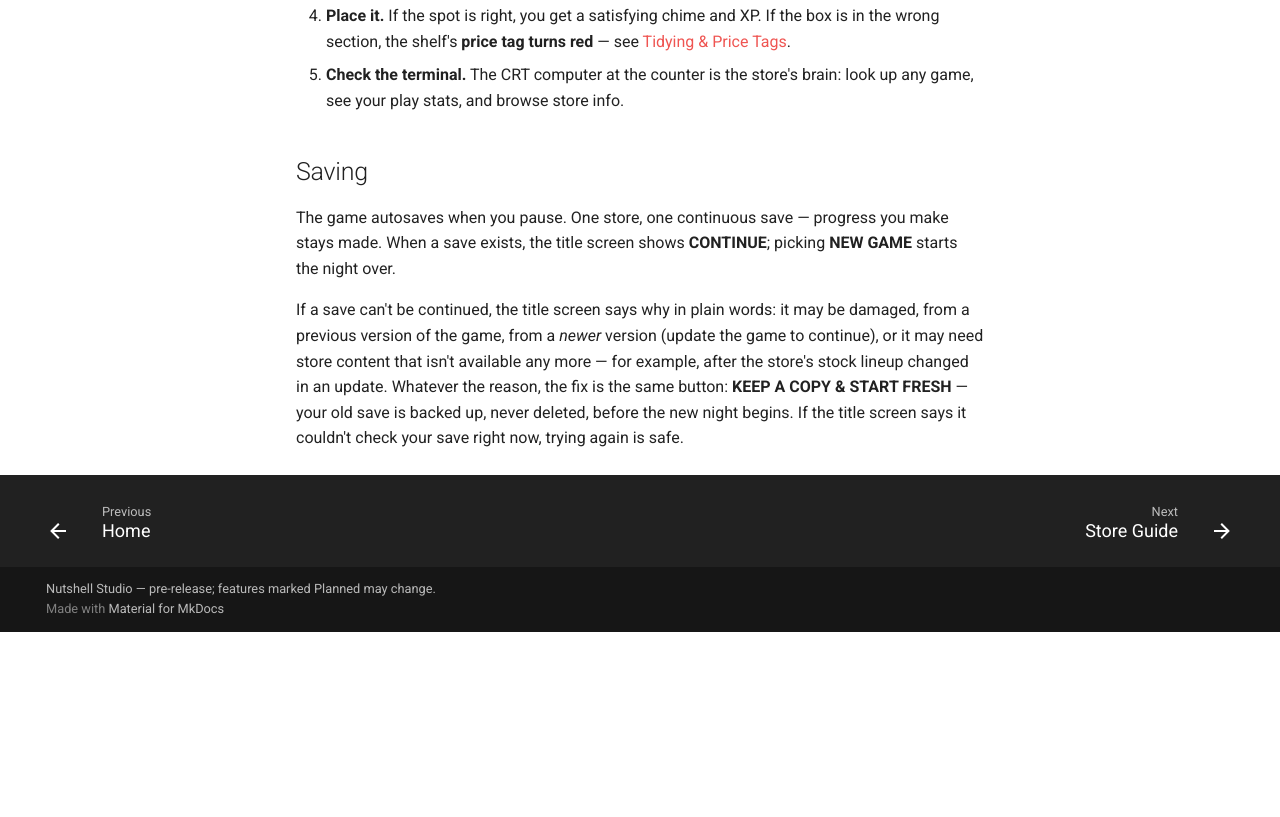
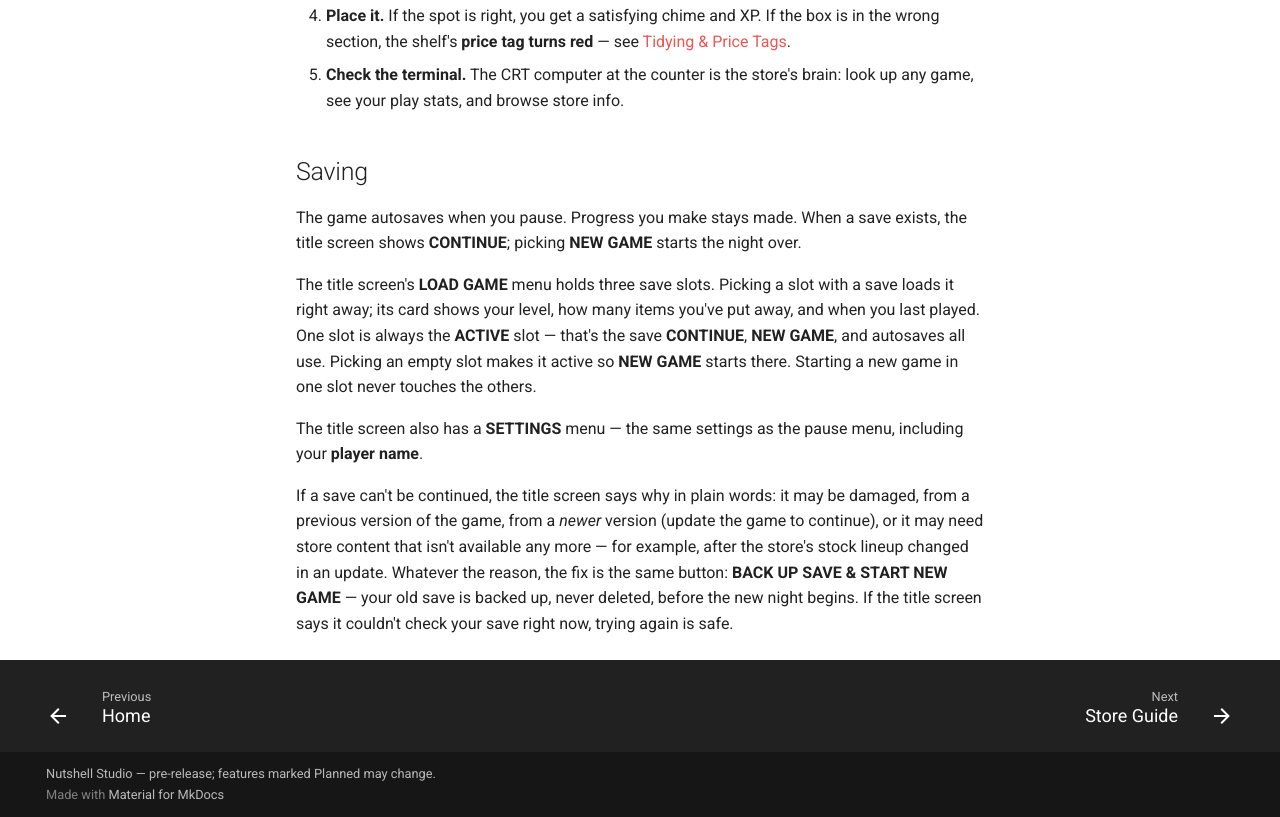
Before and after one commit to Nutshell-Studio/gamestart-wiki, a plain HTML site: page Getting-Started/index.html in a window 1280 px wide. Shown: the part 2047-2864 px from the top of the page. Before the commit the page ends 2679 px from the top, so only its background shows below. Drawn offline with Linux system fonts and the light colour scheme.

Commit message:
deploy: wiki @ f735723709547f77eb6c50a498f42f82542d6866 Nutshell-Studio/gamestart@f735723709547f77eb6c50a498f42f82542d6866

```diff
--- a/Getting-Started/index.html
+++ b/Getting-Started/index.html
@@ -776,15 +776,23 @@ nights are much faster. When it finishes, you're in.</p>
    up any game, see your play stats, and browse store info.</li>
 </ol>
 <h2 id="saving">Saving</h2>
-<p>The game autosaves when you pause. One store, one continuous save — progress you make
-stays made. When a save exists, the title screen shows <strong>CONTINUE</strong>; picking
-<strong>NEW GAME</strong> starts the night over.</p>
+<p>The game autosaves when you pause. Progress you make stays made. When a save
+exists, the title screen shows <strong>CONTINUE</strong>; picking <strong>NEW GAME</strong> starts the
+night over.</p>
+<p>The title screen's <strong>LOAD GAME</strong> menu holds three save slots. Picking a slot
+with a save loads it right away; its card shows your level, how many items
+you've put away, and when you last played. One slot is always the <strong>ACTIVE</strong>
+slot — that's the save <strong>CONTINUE</strong>, <strong>NEW GAME</strong>, and autosaves all use.
+Picking an empty slot makes it active so <strong>NEW GAME</strong> starts there. Starting
+a new game in one slot never touches the others.</p>
+<p>The title screen also has a <strong>SETTINGS</strong> menu — the same settings as the pause
+menu, including your <strong>player name</strong>.</p>
 <p>If a save can't be continued, the title screen says why in plain words: it may be
 damaged, from a previous version of the game, from a <em>newer</em> version (update the game
 to continue), or it may need store content that isn't available any more — for
 example, after the store's stock lineup changed in an update. Whatever the reason,
-the fix is the same button: <strong>KEEP A COPY &amp; START FRESH</strong> — your old save is backed
-up, never deleted, before the new night begins. If the title screen says it couldn't
+the fix is the same button: <strong>BACK UP SAVE &amp; START NEW GAME</strong> — your old save is
+backed up, never deleted, before the new night begins. If the title screen says it couldn't
 check your save right now, trying again is safe.</p>
 
 
```
Also changed, not shown: search/search_index.json (+1 -1 lines).
